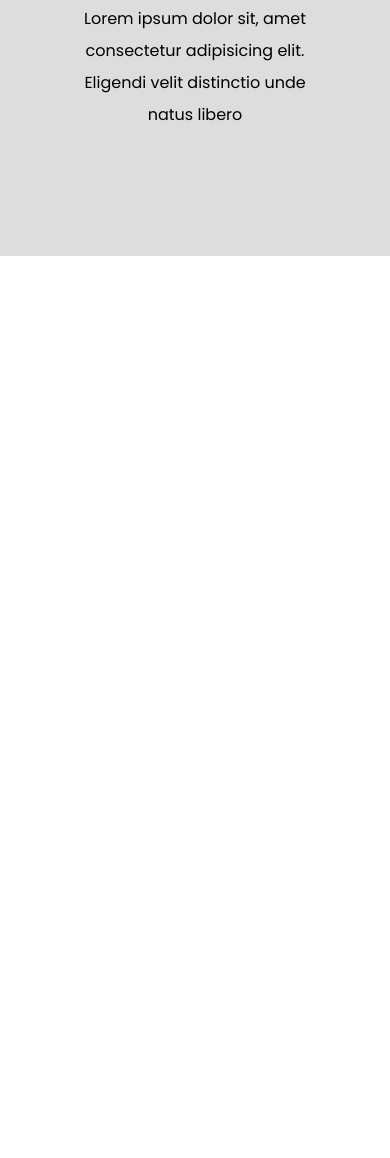
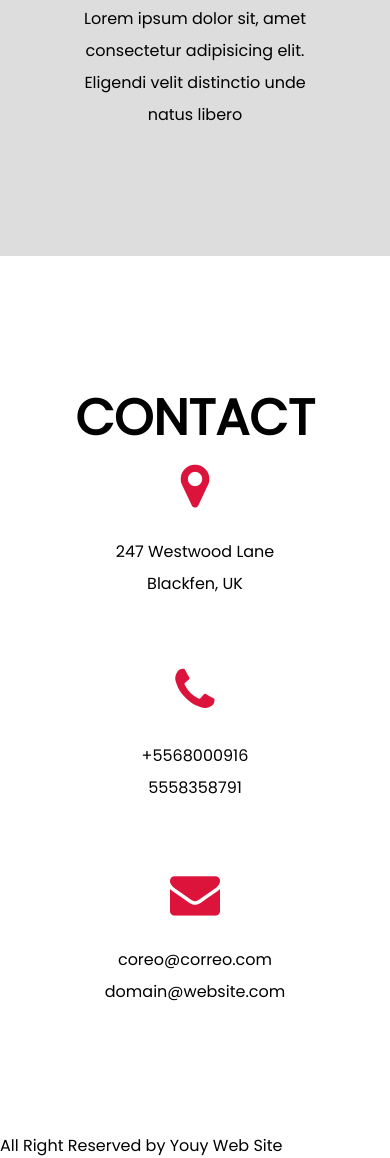
Before and after one commit to cesar-vaesco/html-css-js-node, a plain HTML site: page index.html in a window 390 px wide. Shown: the part 2338-3496 px from the top of the page. Before the commit the page ends 2594 px from the top, so only its background shows below. Drawn offline with Linux system fonts and the light colour scheme.

Commit message:
Practica-felxbox-responsive: creando sección de contacto

```diff
--- a/css/main.css
+++ b/css/main.css
@@ -283,7 +283,50 @@ ul.services-content {
     .services-content li:last-child {
         margin-bottom: 0;
     }
-    .services-content li p{
+    .services-content li p {
         padding: 0;
     }
 }
+
+/*Contacto Area*/
+
+#contact {
+    background-color: #fff;
+}
+
+ul.contact-content {
+    width: 100%;
+    display: flex;
+    flex-wrap: wrap;
+    justify-content: center;
+}
+
+.contact-content li {
+    padding: 0 30px;
+    flex-basis: 33%;
+    text-align: center;
+}
+
+.contact-content li i {
+    font-size: 50px;
+    color: crimson;
+    margin-bottom: 25px;
+}
+
+.contact-content li p {
+    margin: 0;
+}
+
+@media (max-width: 1000px) {
+    .contact-content li{
+        flex-basis: 100%;
+        margin-bottom: 65px;
+    }
+
+    .contact-content li:last-child{
+        margin-bottom: 0;
+    }
+    .contact-content li p{
+        padding: 0;
+    }
+}
--- a/index.html
+++ b/index.html
@@ -63,8 +63,29 @@
                 </p>
             </li>
         </ul>
+    </section>
 
+    <section class="contact-area" id="contact">
+        <h3 class="section-title">Contact</h3>
+        <ul class="contact-content">
+            <li>
+                <i class="fa fa-map-marker"></i>
+                <p>247 Westwood Lane <br>  Blackfen, UK</p>
+            </li>
+            <li>
+                <i class="fa fa-phone"></i>
+                <p>+5568000916 <br> 5558358791</p>
+            </li>
+            <li>
+                <i class="fa fa-envelope"></i>
+                <p>coreo@correo.com <br> domain@website.com</p>
+            </li>
+        </ul>
     </section>
+
+    <footer>
+        <p>All Right Reserved by Youy Web Site</p>
+    </footer>
 </body>
 
 </html>
```
